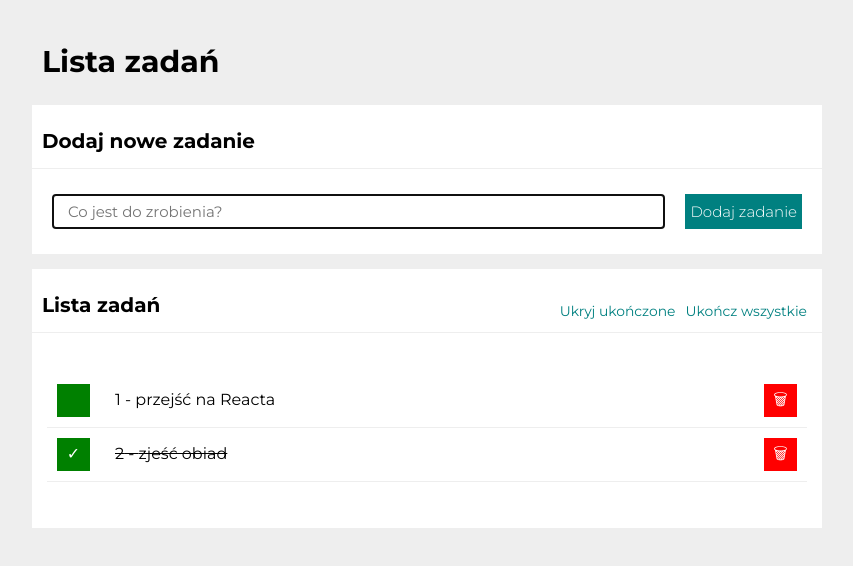
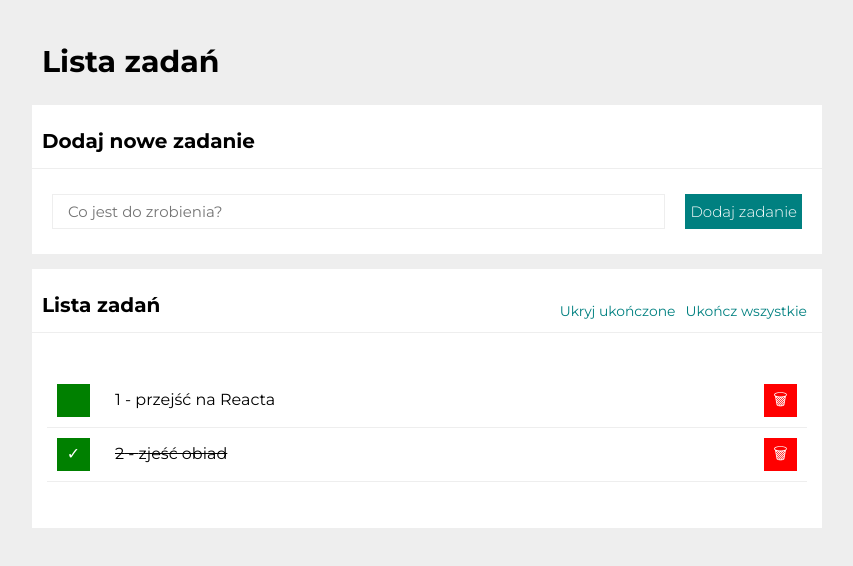
Before and after one commit to Renata-Margula/Lista-zadan-react, a React (Create React App) app: page / in a window 1280 px wide. Shown: the top 566 px of the page, without its empty margins (213-1066 px from the left). Built offline with nearby package versions, Linux system fonts and the light colour scheme.

Commit message:
input focus added

```diff
--- a/src/Form/index.js
+++ b/src/Form/index.js
@@ -1,8 +1,12 @@
-import React, { useState } from "react";
+import React, { useState, useRef } from "react";
 import "./style.css";
 
 const Form = ({ addNewTask }) => {
   const [newTaskContent, setNewTaskContent] = useState("");
+  const inputRef = useRef(null);
+  const focusInput = () => {
+    inputRef.current.focus();
+  }
   const onFormSubmit = (event) => {
     event.preventDefault();
     addNewTask(newTaskContent.trim());
@@ -12,12 +16,16 @@ const Form = ({ addNewTask }) => {
   return (
     <form className="form" onSubmit={onFormSubmit}>
       <input
+        ref={inputRef}
         value={newTaskContent}
         className="form__field"
-        autoFocus placeholder="Co jest do zrobienia?"
+        placeholder="Co jest do zrobienia?"
         onChange={({ target }) => setNewTaskContent(target.value)}
       />
-      <button className="form__button" disabled={newTaskContent.trim() === ""}>Dodaj zadanie</button>
+      <button
+        className="form__button"
+        onClick={focusInput}
+        disabled={newTaskContent.trim() === ""}>Dodaj zadanie</button>
     </form>
   );
 };
```
